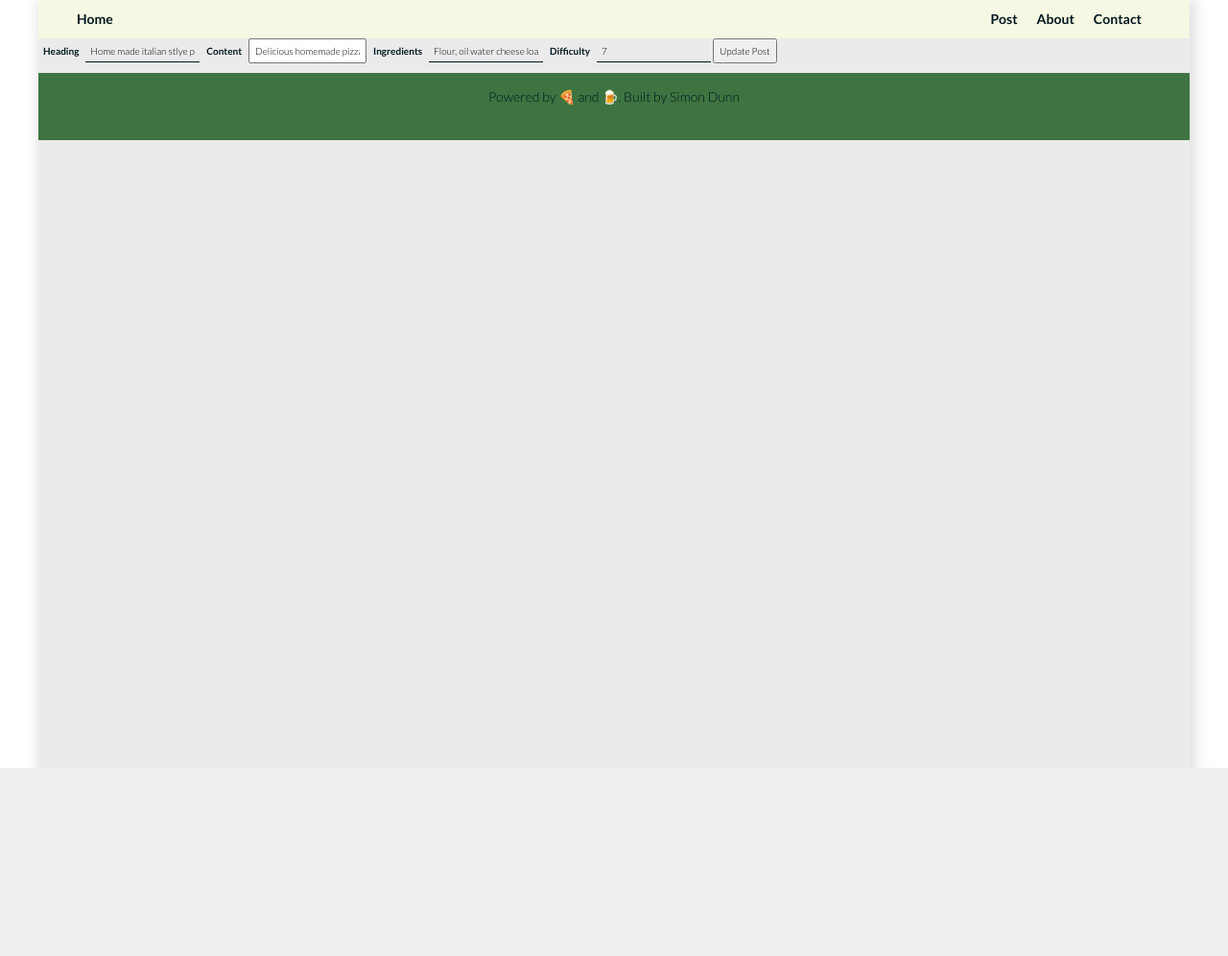
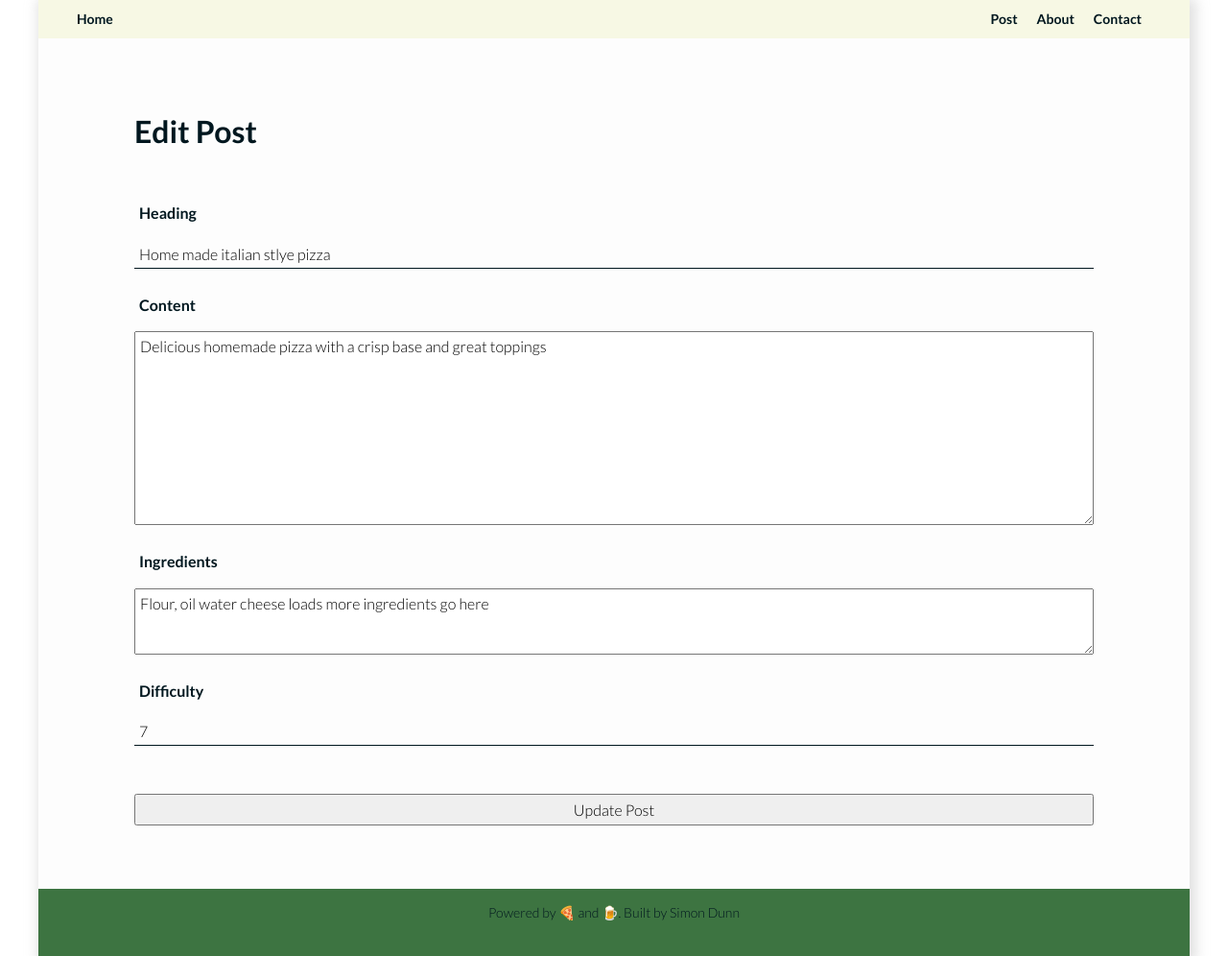
Before and after one commit to simonnineteen90/food-blog, a Flask app: page /edit_post?id=1 in a window 1280 px wide. Shown: the whole page at 96% size. Before the commit the page ends 800 px from the top, so only its background shows below. Run offline with Flask 2, Linux system fonts and the light colour scheme; data comes from the database, SQL or seed files in the repository; both versions use the stored data as it was after the commit.

Commit message:
forms updated

```diff
--- a/static/css/styles.css
+++ b/static/css/styles.css
@@ -84,6 +84,7 @@ body {
   flex-wrap: wrap;
   align-content: space-around;
   justify-content: space-around;
+  flex: 1 1 auto;
 }
 
 .footer {
@@ -142,11 +143,6 @@ input[type=text] {
   border: none;
   border-bottom: 1px solid #00171F;
   background-color: inherit;
-}
-
-input:focus {
-  outline: none;
-  border-bottom: solid 4px red;
 }
 
 button, input, select, textarea, label {
@@ -339,16 +335,19 @@ label {
 
 .form-container {
   background-color: #FDFDFD;
-  padding: 25px;
+  padding: 5rem 10rem;
   font-size: 1.6rem;
+  flex: 1 1 auto;
 }
 
 .post-form {
   height: 100%;
   width: 100%;
-  padding: 5rem 10rem;
   display: flex;
   flex-direction: column;
 }
+.post-form button {
+  margin-top: 5rem;
+}
 
 /*# sourceMappingURL=styles.css.map */
--- a/static/sass/_components.scss
+++ b/static/sass/_components.scss
@@ -37,11 +37,11 @@ input[type=text] {
     background-color: inherit;
 }
 
-input:focus {
-    outline: none;
-    border-bottom: solid 4px red;
+// input:focus  {
+//     outline: none;
+//     border-bottom: solid 4px var(--color-accent-dark);
 
-}
+// }
 
 button, input, select, textarea, label {
     font-family: inherit;
@@ -298,14 +298,18 @@ label {
 
 .form-container {
     background-color: #FDFDFD;
-    padding: 25px;
+    padding: 5rem 10rem;
     font-size: 1.6rem;
+    flex: 1 1 auto;
 }
 
 .post-form {
     height: 100%;
     width:100%;
-    padding: 5rem 10rem;
     display: flex;
     flex-direction: column;
+
+    & button {
+        margin-top: 5rem;
+    }
 }
--- a/static/sass/_layout.scss
+++ b/static/sass/_layout.scss
@@ -61,6 +61,8 @@
     align-content: space-around;
     justify-content: space-around;
 
+    flex: 1 1 auto;
+
 }
 
 .footer{
--- a/templates/add_post.html
+++ b/templates/add_post.html
@@ -8,9 +8,9 @@
         <label>Heading</label>
         <input name="heading" type="text" >
         <label>Content</label>
-        <input type="textarea" name="content">
+        <textarea name="content" cols="30" rows="10"></textarea>
         <label>Ingredients</label>
-        <input type="text" name="ingredients">
+        <textarea name="ingredients" cols="30" rows="3"></textarea>
         <label>Difficulty</label>
         <input type="text" name="difficulty">
         <button type="submit">Add Post</button>
--- a/templates/edit_post.html
+++ b/templates/edit_post.html
@@ -9,20 +9,28 @@
     <hr>
 {% endfor %}     -->
 
-<form action="{{ url_for('edit_post') }}" method="POST">
+<main class="form-container">
+    <h1>Edit Post</h1>
+
+    <form class="post-form" action="{{ url_for('edit_post') }}" method="POST">
             <label>Heading</label>
             <input name="heading" type="text" value="{{post.heading}}">
+
             <label>Content</label>
-
             <input hidden="hidden" name="id" value="{{post.id}}">
 
-    <input type="textarea" name="content" value="{{post.content}}">
+            <textarea name="content" cols="30" rows="10">{{post.content}}</textarea>
+
             <label>Ingredients</label>
-    <input type="text" name="ingredients" value="{{post.ingredients}}">
+            <textarea name="ingredients" cols="30" rows="3">{{post.ingredients}}</textarea>
+
             <label>Difficulty</label>
             <input type="text" name="difficulty" value="{{post.difficulty}}">
             <button type="submit">Update Post</button>
         </form>
+</main>
+
+
 
 
 
```
Also changed, not shown: food-blog.db, 1 other file. Lines whose indentation alone changed are shown as unchanged.
